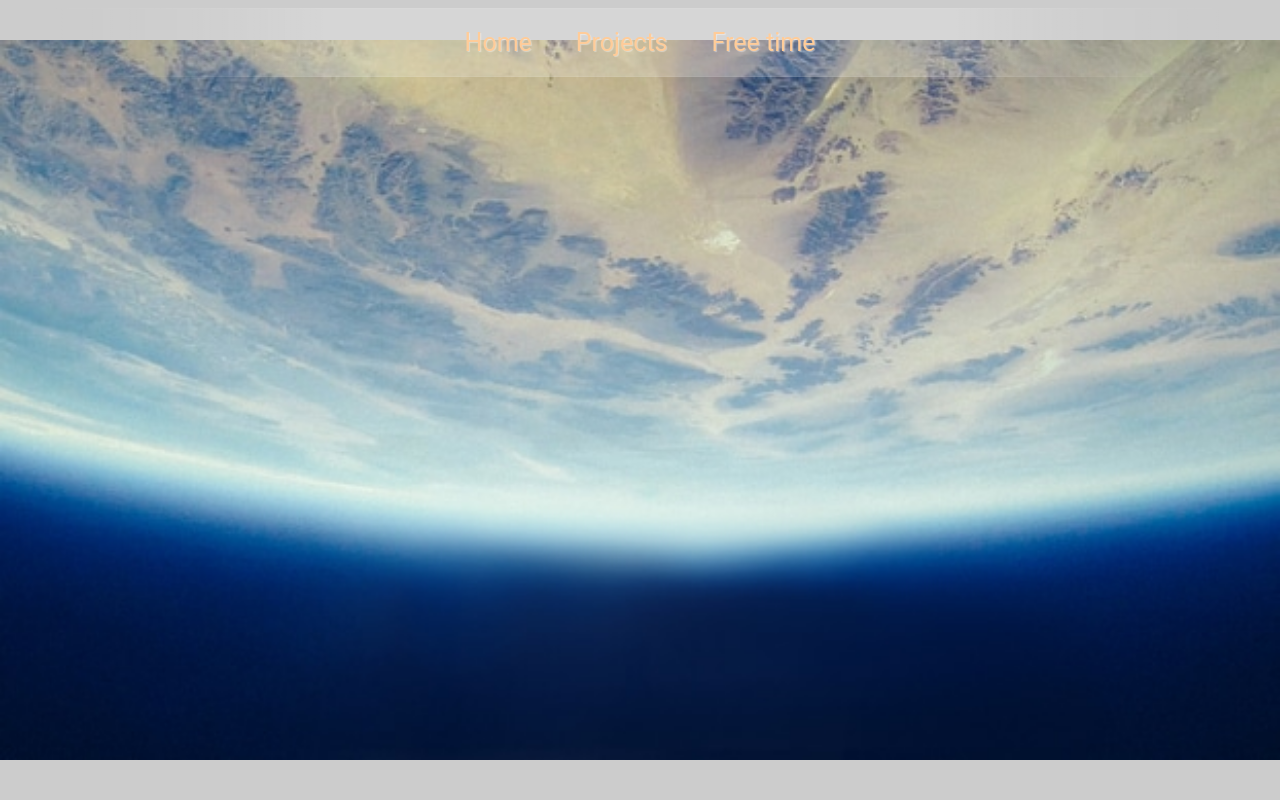
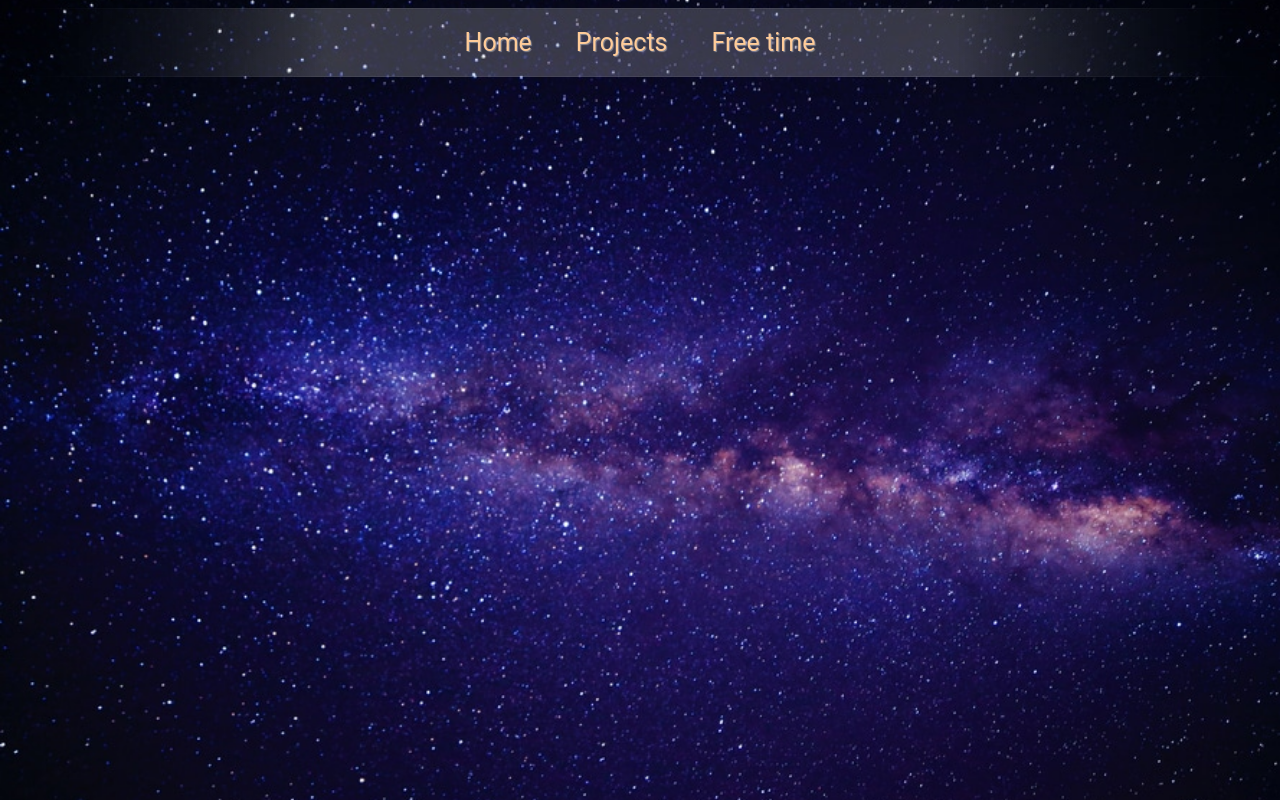
Before and after one commit to ediard/ediard.github.io, a plain HTML site: page index.html in a window 1280 px wide. Drawn offline with Linux system fonts and the light colour scheme.

Commit message:
Update main.css

```diff
--- a/css/main.css
+++ b/css/main.css
@@ -1,5 +1,5 @@
 body {
-  background-image: url("../img/t10.jpg");
+  background-image: url("../img/t11.jpeg");
   background-size: 100%;
   background-repeat: no-repeat;
   background-attachment: fixed;
```
